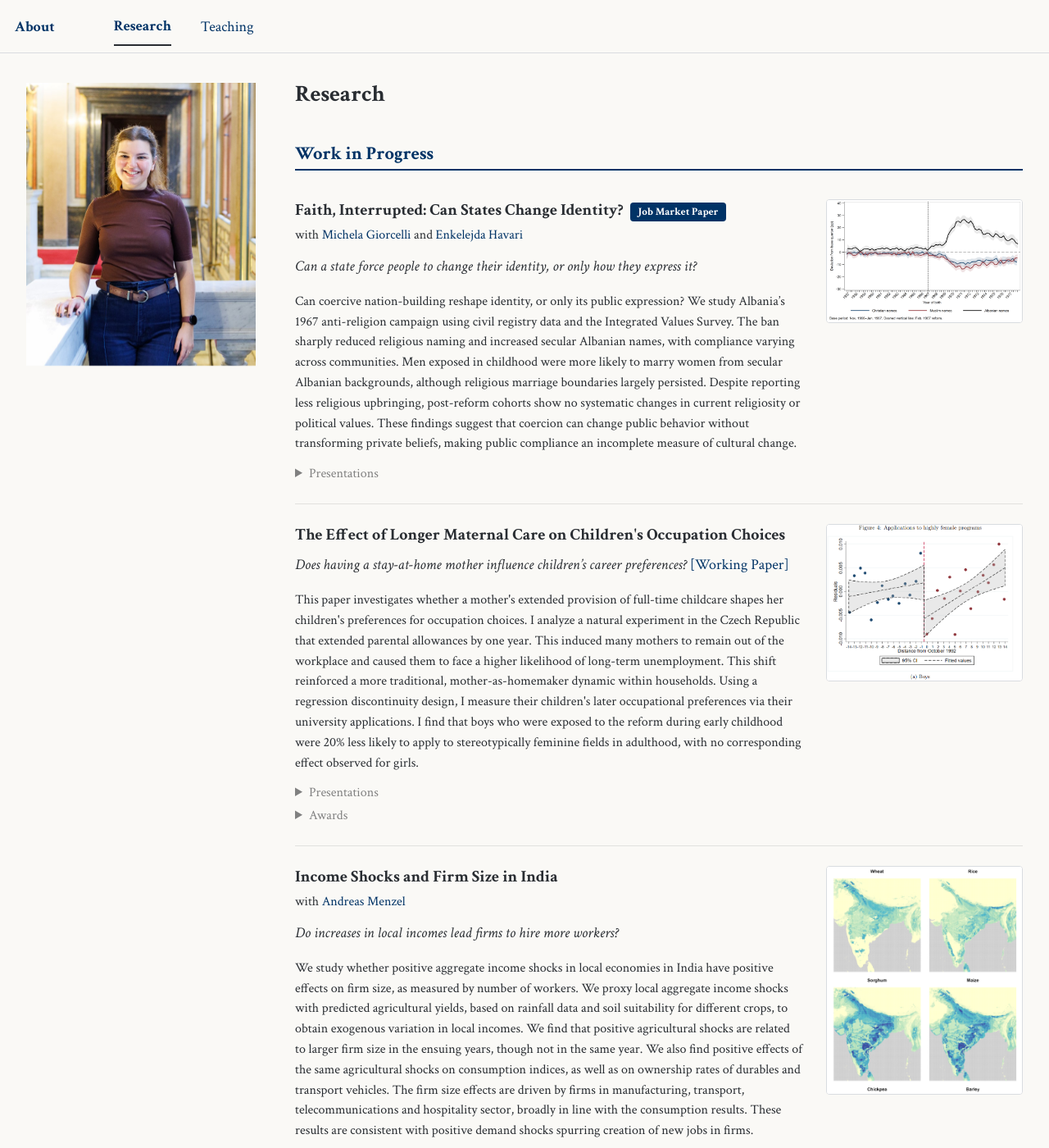
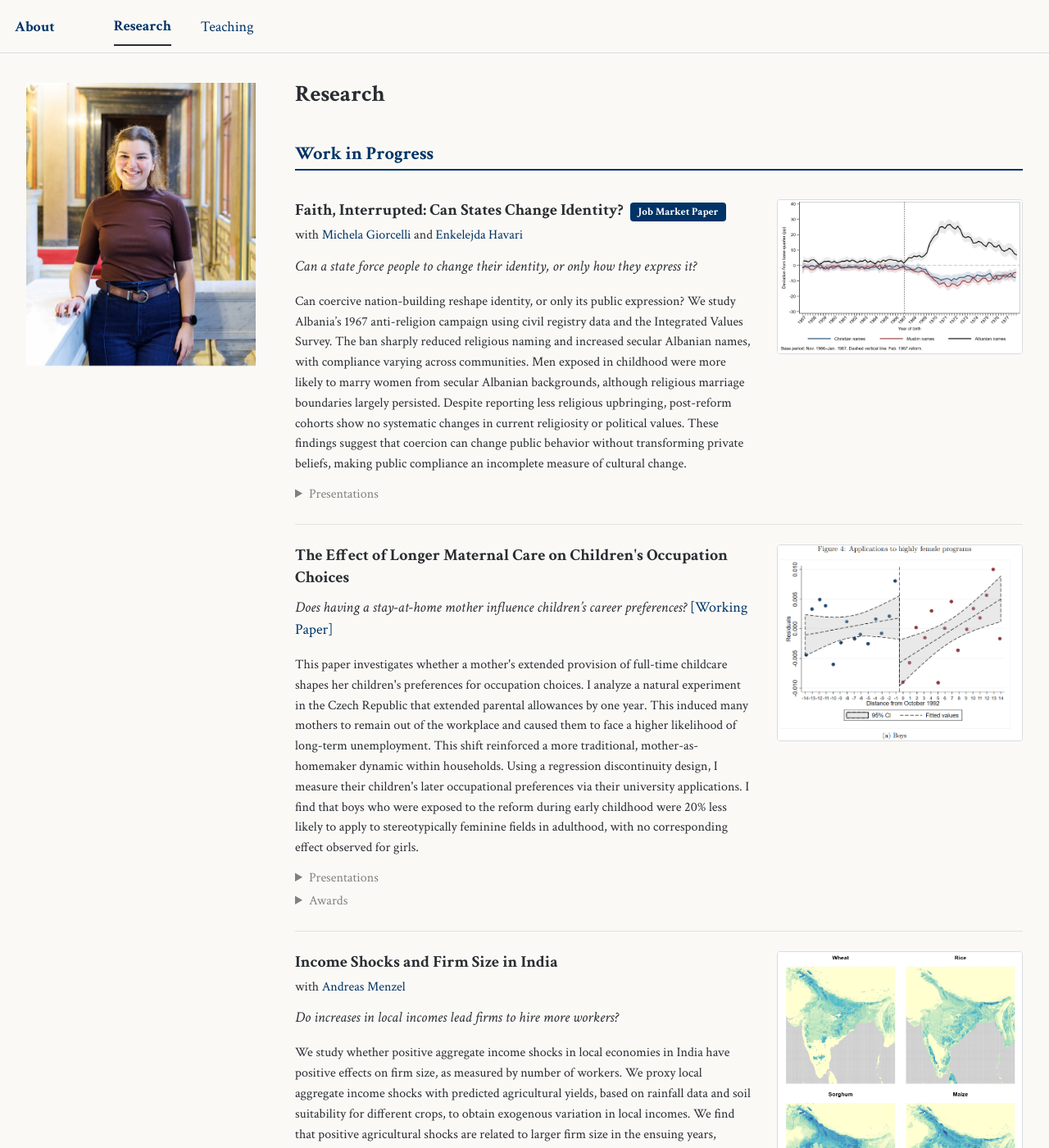
Before and after one commit to sofianasinani/sofianasinani.github.io, a Jekyll site: the page built from _pages/publications.md, in a window 1280 px wide and 1400 px high. Shown: the whole window at 82% size. Built offline with Jekyll 4.4.1, drawn with Linux system fonts in a browser that asks for light colours; a script bundle is joined from its source files by our own code; library files that are not in the unit come from our copies.

```diff
--- a/assets/css/main.scss
+++ b/assets/css/main.scss
@@ -63,7 +63,7 @@ a:focus-visible, summary:focus-visible { outline: 2px solid #003366; outline-off
 .profile-paper p { font-size: 17px; line-height: 1.35; margin-top: 12px; }
 .jmp-button { display: inline-block; background: #003366; color: white !important; font-weight: bold; padding: 4px 12px; border-radius: 4px; font-size: 15px; }
 .archive > h2 { color: #003366 !important; border-color: #003366 !important; }
-.paper-row { display: grid; grid-template-columns: minmax(0, 1fr) 240px; gap: 28px; padding: 24px 0; border-bottom: 1px solid #e1e1de; }
+.paper-row { display: grid; grid-template-columns: minmax(0, 1fr) 300px; gap: 28px; padding: 24px 0; border-bottom: 1px solid #e1e1de; }
 .paper-row:last-child { border-bottom: 0; }
 .paper-text { min-width: 0; }
 .paper-title { display: inline; margin: 0; font-size: 20px; line-height: 1.35; }
```
